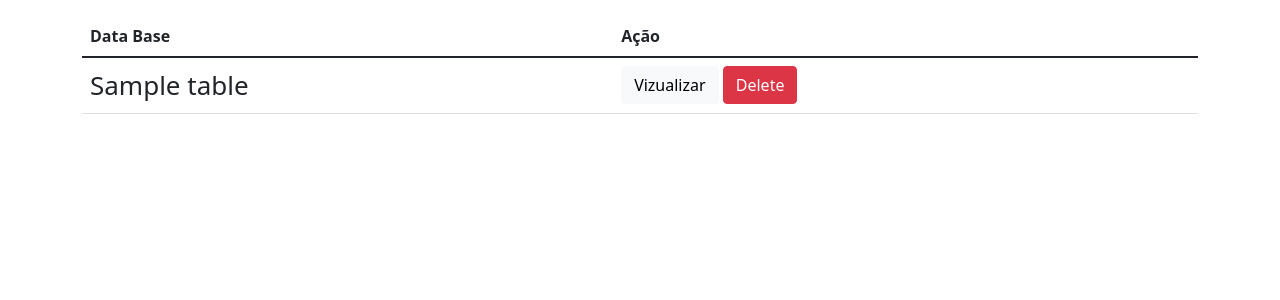
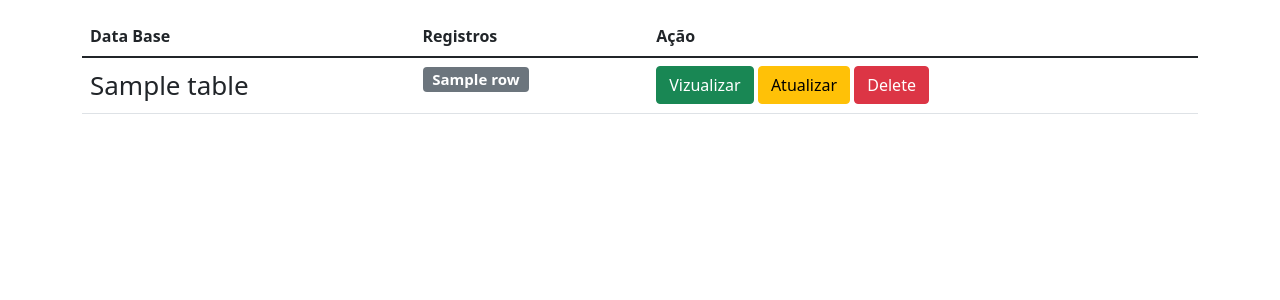
Before and after one commit to wellz3280/shine-api-rest, a PHP site: template view/site/home.php in a window 1280 px wide. Shown: the part 56-356 px from the top of the page. Run offline with PHP 8.4, Linux system fonts and the light colour scheme; the template is opened without the code that fills it: most values are stand-ins (such as "Sample title", 1, 10 or a date in 2020).

Commit message:
mostrar numeros de registros

```diff
--- a/view/site/home.php
+++ b/view/site/home.php
@@ -5,6 +5,7 @@
     <tr>
 
       <th scope="col">Data Base</th>
+      <th scope="col">Registros</th>
       <th scope="col">Ação</th>
 
     </tr>
@@ -16,8 +17,17 @@
       <td style="font-size: 26px;">
         <?php echo ucfirst($tables["Tables_in_{$dbname}"]); ?>
       </td>
+      <td style="font-size: 26px;">
+      <h5><span class="badge bg-secondary">
+        <?php
+          echo $row->row($tables["Tables_in_{$dbname}"]);
+        ?>
+      </span></h5>
+
+    </td>
       <td>
-        <a href="/view?table=<?= $tables["Tables_in_{$dbname}"]; ?>" class="btn btn-light">Vizualizar</a>
+        <a href="/view?table=<?= $tables["Tables_in_{$dbname}"]; ?>" class="btn btn-success">Vizualizar</a>
+        <a href="/view?table=<?= $tables["Tables_in_{$dbname}"]; ?>" class="btn btn-warning">Atualizar</a>
         <a href="/dropTable?table=<?= $tables["Tables_in_{$dbname}"]; ?>" class="btn btn-danger">Delete</a>
       </td>
 </tr>
```
